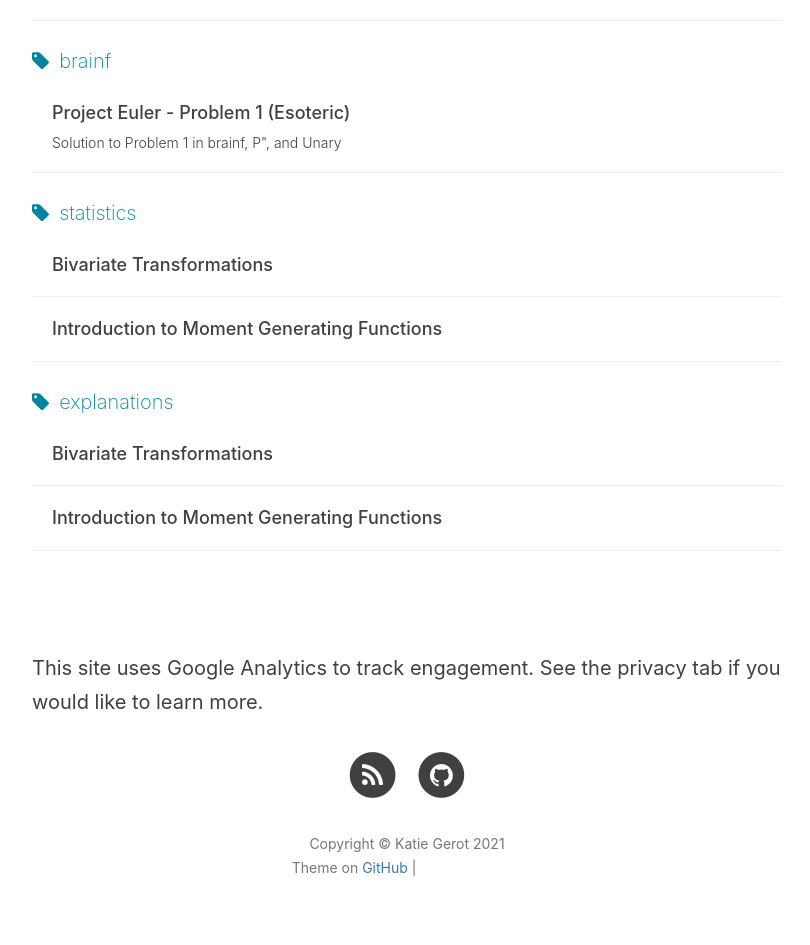
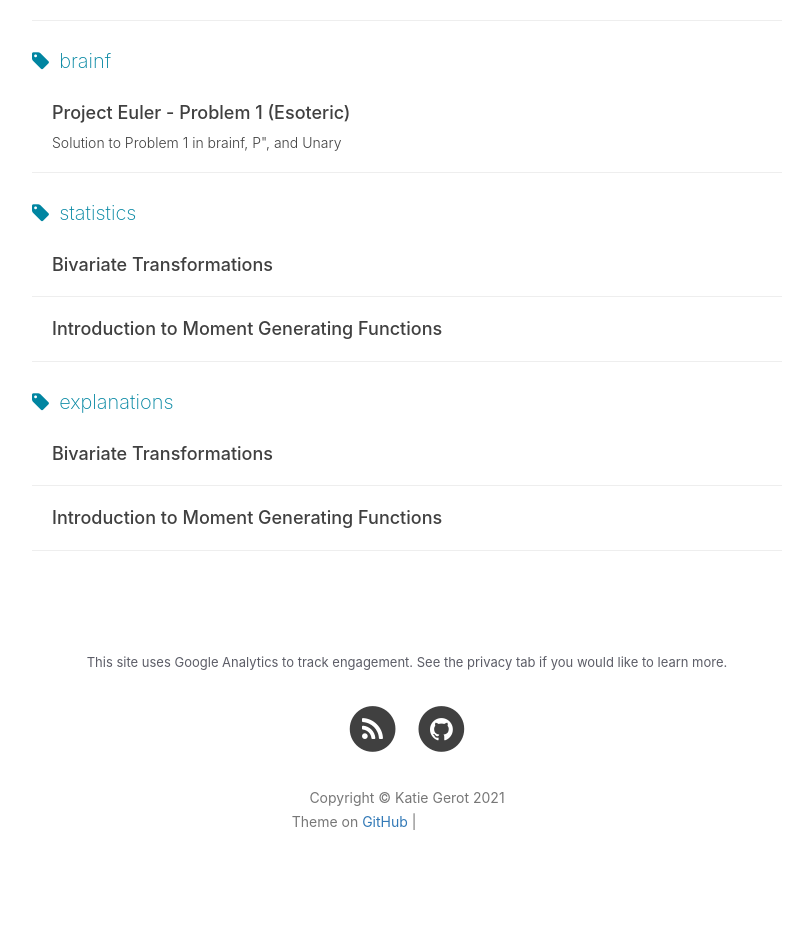
Before and after one commit to kgerot/kgerot.github.io, a Jekyll site: the page built from tags.html, in a window 1280 px wide. Shown: the part 795-1740 px from the top of the page, without its empty margins (233-1043 px from the left). Built offline with Jekyll 4.4.1, drawn with Linux system fonts in a browser that asks for light colours; nearby versions of some CDN libraries; comment, search, counter and statistics services are not loaded; after the commit the page ends 1694 px from its top, so only the background shows below that; grey boxes are pictures that could not be loaded.

Commit message:
nav and css additions

```diff
--- a/_includes/footer.html
+++ b/_includes/footer.html
@@ -3,7 +3,7 @@
     <div class="container">
         <div class="row">
             <div class="col-lg-8 col-lg-offset-2 col-md-10 col-md-offset-1">
-                <p>This site uses Google Analytics to track engagement. See the privacy tab if you would like to learn more.</p>
+                <p class="privacy-statement"> This site uses Google Analytics to track engagement. See the privacy tab if you would like to learn more.</p>
             </div>
             <div class="col-lg-8 col-lg-offset-2 col-md-10 col-md-offset-1">
                 <ul class="list-inline text-center">
--- a/_includes/head.html
+++ b/_includes/head.html
@@ -28,6 +28,7 @@
 
     <!-- Custom CSS -->
     <link rel="stylesheet" href="{{ "/css/hux-blog.min.css" | prepend: site.baseurl }}">
+    <link rel="stylesheet" href="{{ "/css/index.css" | prepend: site.baseurl }}">
 
     <!-- Pygments Github CSS -->
     <link rel="stylesheet" href="{{ "/css/syntax.css" | prepend: site.baseurl }}">
```
